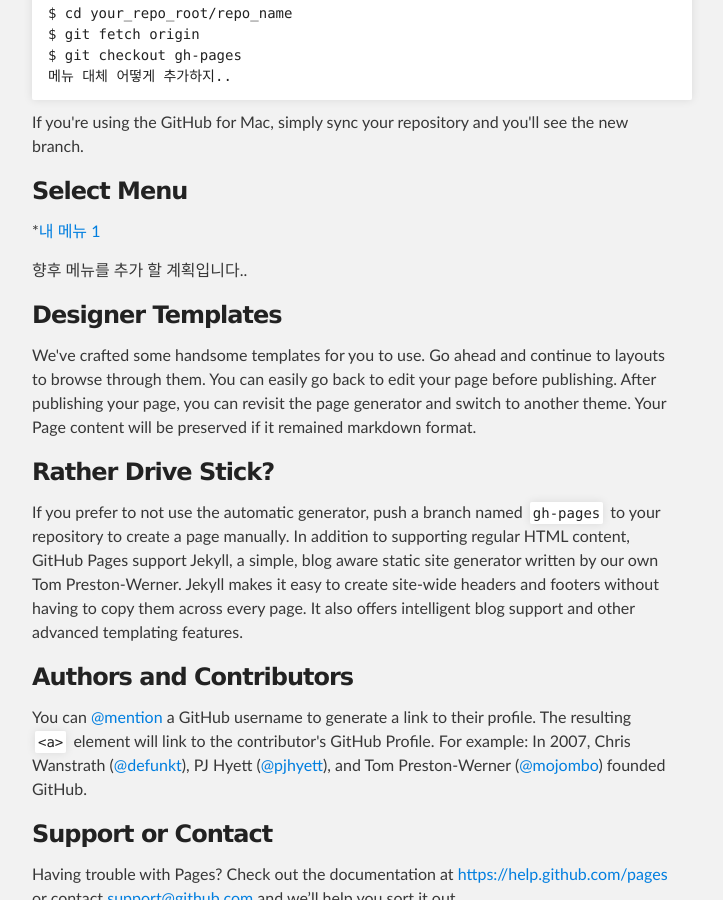
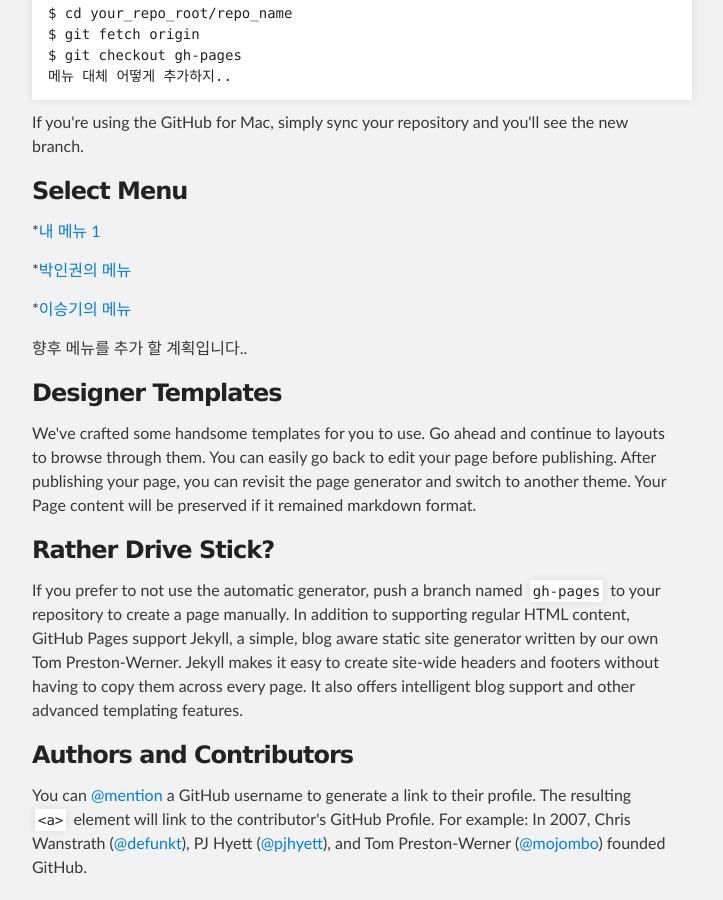
Before and after one commit to sss8412/sss8412.github.com, a Jekyll site: the page index.html, which Jekyll copies as it is, in a window 1280 px wide and 900 px high, scrolled down 373 px. Shown: the whole window, without its empty margins (288-1011 px from the left). Built offline with Jekyll 4.4.1, drawn with Linux system fonts in a browser that asks for light colours.

Commit message:
Update index.html

```diff
--- a/index.html
+++ b/index.html
@@ -43,6 +43,8 @@ $ git checkout gh-pages
 <h3>
 <a id="Select Menu" class="anchor" href="#Select Menu" aria-hidden="true"><span class="octicon octicon-link"></span></a>Select Menu</h3>
 <p>*<a href="https://sss8412.github.io/blog">내 메뉴 1</a></p>
+<p>*<a href="http://sss8412.github.io/2015/05/20/Park-Inkwon.html">박인권의 메뉴</a></p>
+<p>*<a href="http://sss8412.github.io/2015/05/26/Lee-Seung-Gi.html">이승기의 메뉴</a></p>
 <p>향후 메뉴를 추가 할 계획입니다..</p>
 <a id="forkme_banner" href="https://github.com/sss8412">깃허브로-보기</a>
 
```
